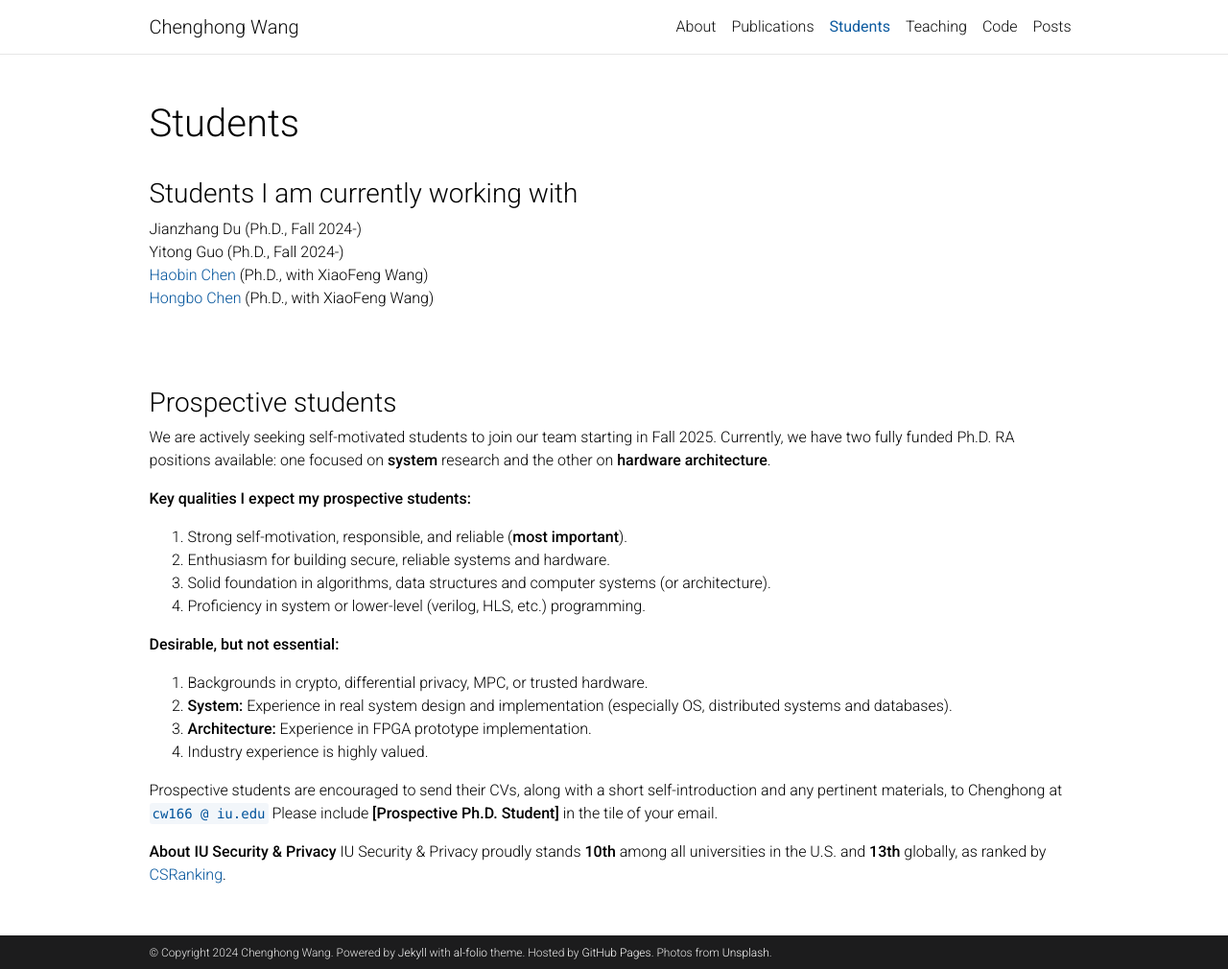
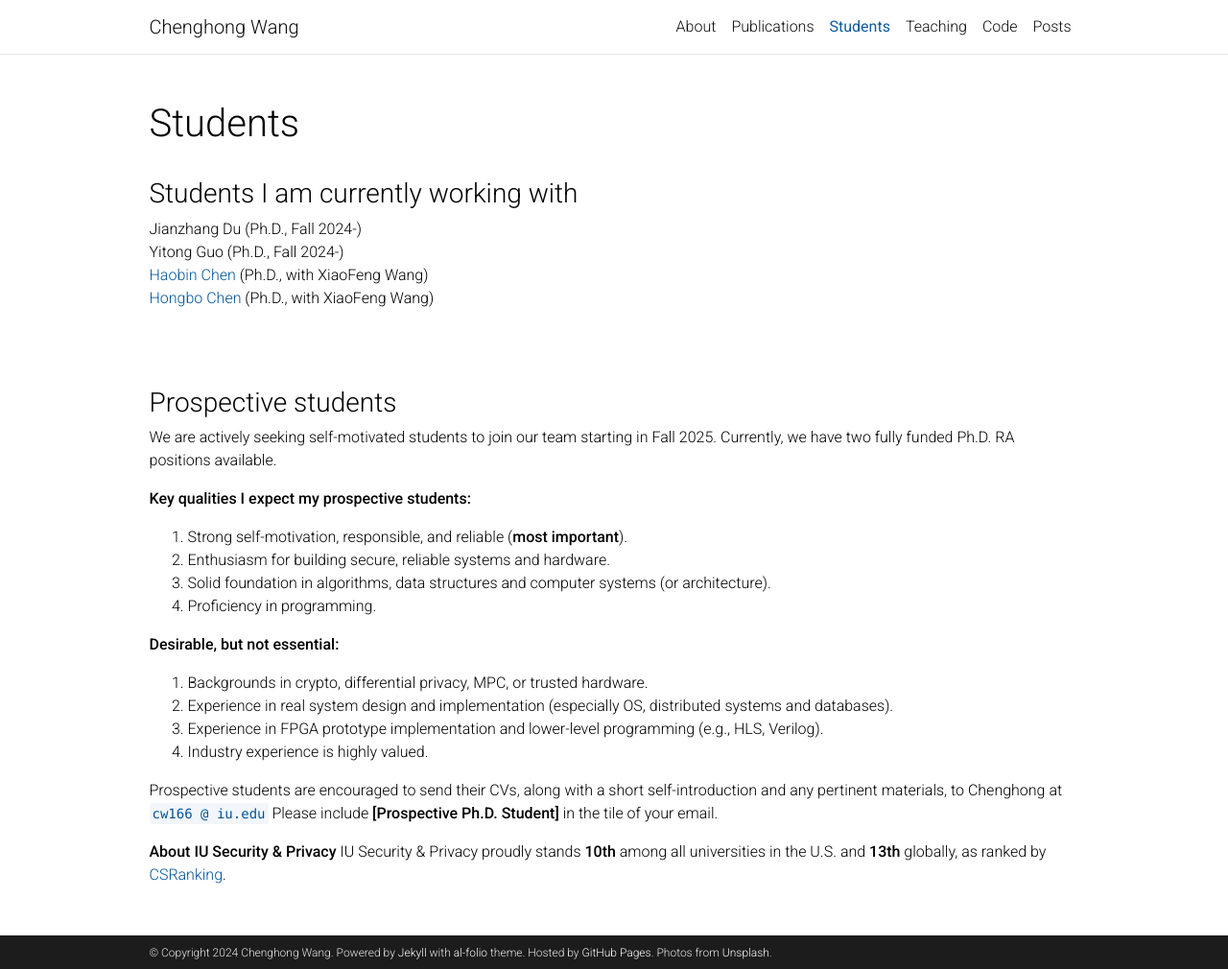
Before and after one commit to lovingmage/lovingmage.github.io, a Jekyll site: the page built from _pages/students.md, in a window 1280 px wide and 1010 px high. Shown: the whole window at 96% size. Built offline with Jekyll 4.4.1, drawn with Linux system fonts in a browser that asks for light colours; comment, search, counter and statistics services are not loaded; a style sheet for code colours, icons or effects is not loaded.

Commit message:
Update students.md

```diff
--- a/_pages/students.md
+++ b/_pages/students.md
@@ -18,20 +18,20 @@ Yitong Guo (Ph.D., Fall 2024-)\
 <br />
 
 ### Prospective students
-We are actively seeking self-motivated students to join our team starting in Fall 2025. Currently, we have two fully funded Ph.D. RA positions available: one focused on **system** research and the other on **hardware architecture**.
+We are actively seeking self-motivated students to join our team starting in Fall 2025. Currently, we have two fully funded Ph.D. RA positions available.
 
 **Key qualities I expect my prospective students:**
 
 1. Strong self-motivation, responsible, and reliable (**most important**).
 2. Enthusiasm for building secure, reliable systems and hardware.
 3. Solid foundation in algorithms, data structures and computer systems (or architecture).
-4. Proficiency in system or lower-level (verilog, HLS, etc.) programming.
+4. Proficiency in programming.
 
 **Desirable, but not essential:**
 
 1. Backgrounds in crypto, differential privacy, MPC, or trusted hardware.
-2. **System:** Experience in real system design and implementation (especially OS, distributed systems and databases).
-3. **Architecture:** Experience in FPGA prototype implementation.
+2. Experience in real system design and implementation (especially OS, distributed systems and databases).
+3. Experience in FPGA prototype implementation and lower-level programming (e.g., HLS, Verilog).
 4. Industry experience is highly valued.
 
 Prospective students are encouraged to send their CVs, along with a short self-introduction and any pertinent materials, to Chenghong at `cw166 @ iu.edu` Please include **[Prospective Ph.D. Student]** in the tile of your email.
```
